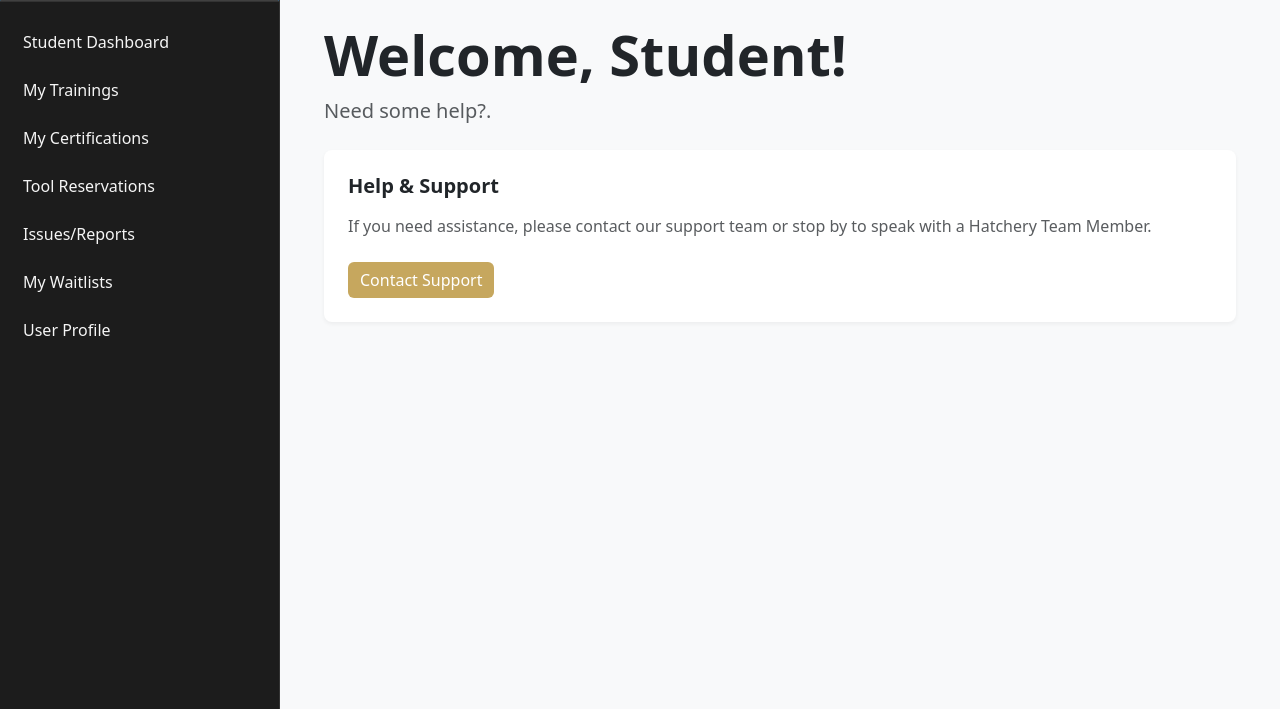
After one commit to Kkenize/JUSWZ, a Django app: page /dashboard/help/ in a window 1280 px wide. The commit adds this page. Shown: the part 91-800 px from the top of the page. Run offline with Django 5.2, Linux system fonts and the light colour scheme; the visitor is signed in with stand-in values (Sample User, id 1).

Commit message:
Added help/support page

```diff
--- a/src/apps/dashboard/urls.py
+++ b/src/apps/dashboard/urls.py
@@ -33,4 +33,7 @@ urlpatterns = [
     path('training-management/calendar/remove/', views.calendar_remove, name='calendar_remove'),
     # API for calendar events (minimal JSON list)
     path('training-management/calendar/events/', views.training_list_api, name='training_list_api'),
+
+    # Help & Support
+    path('help/', views.help_support, name='help'),
 ]
--- a/src/apps/dashboard/views.py
+++ b/src/apps/dashboard/views.py
@@ -703,3 +703,12 @@ def _handle_reservation_post(request):
 @login_required
 def training_list_student(request):
     return render(request, 'training/training_list_student.html')
+
+@never_cache
+@login_required
+def help_support(request):
+    """Help & Support page"""
+    user_profile = request.user.userprofile
+    return render(request, 'dashboard/help_support.html', {
+        "user_profile": user_profile
+    })
--- /dev/null
+++ b/src/templates/dashboard/help_support.html
@@ -0,0 +1,25 @@
+{% extends 'dashboard/base_dashboard.html' %}
+{% load static %}
+
+{% block title %}Help & Support - BC Hatchery{% endblock %}
+
+{% block content %}
+<div class="container-fluid">
+    <!-- Welcome Header -->
+    <div class="mb-4">
+        <h1 class="display-4 fw-bold">Welcome, Student!</h1>
+        <p class="lead text-muted">Need some help?.</p>
+    </div>
+
+    <!-- Help & Support Content -->
+    <div class="row g-4">
+        <div class="col-12">
+            <div class="dashboard-card h-100 p-4">
+                <h3 class="h5 fw-bold mb-3">Help & Support</h3>
+                <p class="text-muted mb-4">If you need assistance, please contact our support team or stop by to speak with a Hatchery Team Member.</p>
+                <a href="mailto:the-hatchery-info-ggroup@bc.edu" class="btn btn-bc-gold">Contact Support</a>
+            </div>
+        </div>
+    </div>
+</div>
+{% endblock %}
--- a/src/templates/dashboard/student_dashboard.html
+++ b/src/templates/dashboard/student_dashboard.html
@@ -64,7 +64,7 @@
             <div class="dashboard-card h-100 p-4">
                 <h3 class="h5 fw-bold mb-3">Help & Support</h3>
                 <p class="text-muted mb-4">Need assistance? Get help here</p>
-                <a href="#" class="btn btn-bc-gold">Get Help</a>
+                <a href="{% url 'dashboard:help' %}" class="btn btn-bc-gold">Get Help</a>
             </div>
         </div>
     </div>
```
